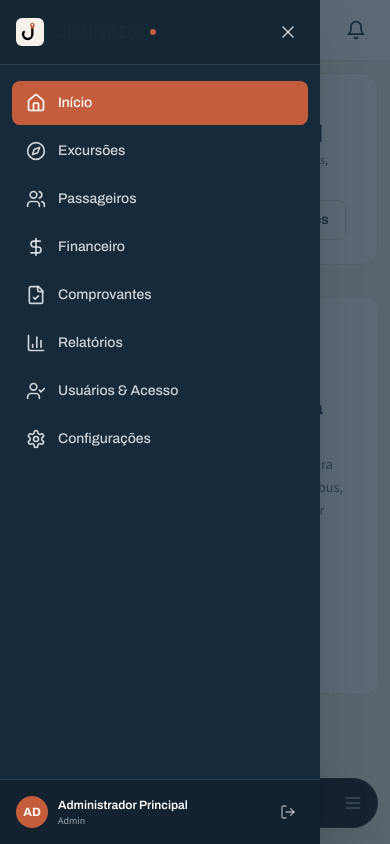
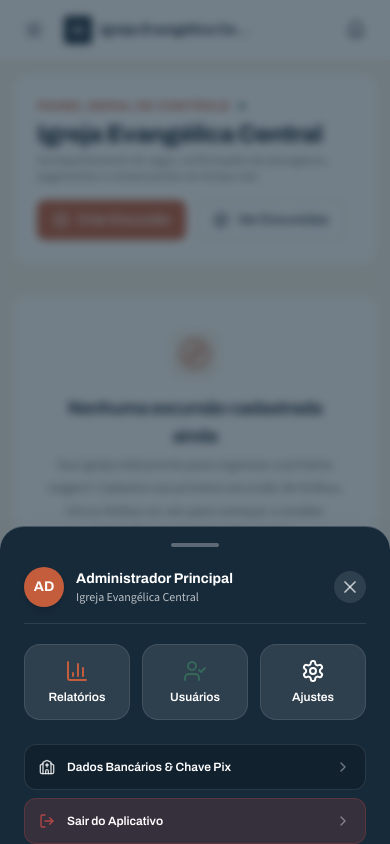
Before and after one commit to Taiwansz/jornada-gestao-excursoes, a Next.js app: page / in a window 390 px wide. Both pictures are taken after a click on the button 34 px from the left and 30 px from the top of the page. Built offline with nearby package versions, Linux system fonts and the light colour scheme.

Commit message:
style(mobile): implement Liquid Glassmorphism dock and Native App Action Sheet

```diff
--- a/src/components/layout/LayoutWrapper.tsx
+++ b/src/components/layout/LayoutWrapper.tsx
@@ -6,6 +6,7 @@ import { Sidebar } from './Sidebar';
 import { Header } from './Header';
 import { MobileNav } from './MobileNav';
 import { MobileBottomBar } from './MobileBottomBar';
+import { MobileActionSheet } from './MobileActionSheet';
 import { getReceipts } from '@/lib/store';
 
 interface LayoutWrapperProps {
@@ -15,6 +16,7 @@ interface LayoutWrapperProps {
 export const LayoutWrapper: React.FC<LayoutWrapperProps> = ({ children }) => {
   const pathname = usePathname();
   const [mobileNavOpen, setMobileNavOpen] = useState(false);
+  const [actionSheetOpen, setActionSheetOpen] = useState(false);
   const [mounted, setMounted] = useState(false);
   const [pendingReceiptsCount, setPendingReceiptsCount] = useState(0);
 
@@ -51,26 +53,32 @@ export const LayoutWrapper: React.FC<LayoutWrapperProps> = ({ children }) => {
       {/* Desktop Sidebar */}
       <Sidebar />
 
-      {/* Mobile Navigation Drawer */}
+      {/* Mobile Drawer (apenas acessado via topo se necessário) */}
       <MobileNav
         isOpen={mobileNavOpen}
         onClose={() => setMobileNavOpen(false)}
       />
 
+      {/* Mobile App Native Action Sheet (Substitui menu lateral no celular) */}
+      <MobileActionSheet
+        isOpen={actionSheetOpen}
+        onClose={() => setActionSheetOpen(false)}
+      />
+
       {/* Main Content Area */}
       <div className="flex-1 flex flex-col min-w-0 lg:pl-64">
         {/* Sticky Header */}
-        <Header onToggleMobileNav={() => setMobileNavOpen(!mobileNavOpen)} />
+        <Header onToggleMobileNav={() => setActionSheetOpen(true)} />
 
-        {/* Page Body with Thallium Dock Bottom Spacing */}
+        {/* Page Body with Spacing for Liquid Glass Dock */}
         <main className="flex-1 p-3 sm:p-6 lg:p-8 max-w-7xl mx-auto w-full pb-28 lg:pb-8">
           {children}
         </main>
       </div>
 
-      {/* Thallium Style Floating Capsule Dock */}
+      {/* Liquid Glass Capsule Dock */}
       <MobileBottomBar
-        onOpenMenu={() => setMobileNavOpen(true)}
+        onOpenActionSheet={() => setActionSheetOpen(true)}
         pendingReceiptsCount={pendingReceiptsCount}
       />
     </div>
--- /dev/null
+++ b/src/components/layout/MobileActionSheet.tsx
@@ -0,0 +1,126 @@
+'use client';
+
+import React from 'react';
+import Link from 'next/link';
+import {
+  BarChart3,
+  UserCheck,
+  Settings,
+  LogOut,
+  X,
+  Church,
+  HelpCircle,
+  ShieldCheck,
+  ChevronRight
+} from 'lucide-react';
+import { getCurrentUser, getInitialChurch } from '@/lib/store';
+
+interface MobileActionSheetProps {
+  isOpen: boolean;
+  onClose: () => void;
+}
+
+export const MobileActionSheet: React.FC<MobileActionSheetProps> = ({ isOpen, onClose }) => {
+  const user = getCurrentUser();
+  const church = getInitialChurch();
+
+  if (!isOpen) return null;
+
+  return (
+    <div className="fixed inset-0 z-50 lg:hidden flex flex-col justify-end select-none">
+      {/* Backdrop com desfoque */}
+      <div
+        className="fixed inset-0 bg-jornada-navy/60 backdrop-blur-sm transition-opacity duration-200"
+        onClick={onClose}
+        aria-hidden="true"
+      />
+
+      {/* Painel Nativo de Ações do App (Bottom Sheet) */}
+      <div className="relative w-full bg-jornada-navy text-white rounded-t-3xl border-t border-white/20 shadow-2xl p-6 z-10 space-y-5 animate-in slide-in-from-bottom duration-250 pb-safe">
+        {/* Handle visual do App (Drag Bar) */}
+        <div className="w-12 h-1 bg-white/30 rounded-full mx-auto -mt-2 mb-2" />
+
+        {/* Header do Perfil / Igreja */}
+        <div className="flex items-center justify-between pb-4 border-b border-white/10">
+          <div className="flex items-center gap-3">
+            <div className="w-10 h-10 rounded-full bg-jornada-terracotta text-white flex items-center justify-center font-heading font-bold text-sm shadow-md">
+              {user?.full_name?.substring(0, 2).toUpperCase() || 'AD'}
+            </div>
+            <div className="flex flex-col">
+              <span className="font-heading font-bold text-sm text-white truncate max-w-[200px]">
+                {user?.full_name || 'Administrador'}
+              </span>
+              <span className="font-body text-xs text-white/70 truncate max-w-[200px]">
+                {church.name}
+              </span>
+            </div>
+          </div>
+
+          <button
+            onClick={onClose}
+            className="p-1.5 text-white/70 hover:text-white rounded-full bg-white/10 transition-colors"
+          >
+            <X className="w-5 h-5" />
+          </button>
+        </div>
+
+        {/* Grid de Opções Secundárias do App */}
+        <div className="grid grid-cols-3 gap-3">
+          <Link
+            href="/relatorios"
+            onClick={onClose}
+            className="flex flex-col items-center justify-center p-3.5 rounded-2xl bg-white/10 hover:bg-white/15 border border-white/10 text-white transition-all active:scale-95 text-center space-y-1.5"
+          >
+            <BarChart3 className="w-6 h-6 text-jornada-terracotta" />
+            <span className="font-heading text-xs font-semibold">Relatórios</span>
+          </Link>
+
+          <Link
+            href="/usuarios"
+            onClick={onClose}
+            className="flex flex-col items-center justify-center p-3.5 rounded-2xl bg-white/10 hover:bg-white/15 border border-white/10 text-white transition-all active:scale-95 text-center space-y-1.5"
+          >
+            <UserCheck className="w-6 h-6 text-jornada-green" />
+            <span className="font-heading text-xs font-semibold">Usuários</span>
+          </Link>
+
+          <Link
+            href="/configuracoes"
+            onClick={onClose}
+            className="flex flex-col items-center justify-center p-3.5 rounded-2xl bg-white/10 hover:bg-white/15 border border-white/10 text-white transition-all active:scale-95 text-center space-y-1.5"
+          >
+            <Settings className="w-6 h-6 text-white" />
+            <span className="font-heading text-xs font-semibold">Ajustes</span>
+          </Link>
+        </div>
+
+        {/* Atalhos Rápidos da Igreja */}
+        <div className="space-y-2 pt-1">
+          <Link
+            href="/configuracoes"
+            onClick={onClose}
+            className="flex items-center justify-between p-3.5 rounded-xl bg-black/20 hover:bg-black/30 border border-white/10 text-white transition-colors"
+          >
+            <div className="flex items-center gap-3">
+              <Church className="w-4 h-4 text-white/80" />
+              <span className="font-heading text-xs font-semibold">Dados Bancários & Chave Pix</span>
+            </div>
+            <ChevronRight className="w-4 h-4 text-white/40" />
+          </Link>
+
+          <Link
+            href="/login"
+            onClick={onClose}
+            className="flex items-center justify-between p-3.5 rounded-xl bg-jornada-red/20 hover:bg-jornada-red/30 border border-jornada-red/30 text-white transition-colors"
+          >
+            <div className="flex items-center gap-3">
+              <LogOut className="w-4 h-4 text-jornada-red" />
+              <span className="font-heading text-xs font-semibold text-white">Sair do Aplicativo</span>
+            </div>
+            <ChevronRight className="w-4 h-4 text-white/40" />
+          </Link>
+        </div>
+      </div>
+    </div>
+  );
+};
--- a/src/components/layout/MobileBottomBar.tsx
+++ b/src/components/layout/MobileBottomBar.tsx
@@ -9,16 +9,16 @@ import {
   Users,
   DollarSign,
   FileCheck,
-  Menu
+  Grid
 } from 'lucide-react';
 
 interface MobileBottomBarProps {
-  onOpenMenu: () => void;
+  onOpenActionSheet: () => void;
   pendingReceiptsCount?: number;
 }
 
 export const MobileBottomBar: React.FC<MobileBottomBarProps> = ({
-  onOpenMenu,
+  onOpenActionSheet,
   pendingReceiptsCount = 0
 }) => {
   const pathname = usePathname();
@@ -33,8 +33,12 @@ export const MobileBottomBar: React.FC<MobileBottomBarProps> = ({
 
   return (
     <div className="lg:hidden fixed bottom-4 left-3 right-3 z-40 max-w-md mx-auto select-none pointer-events-auto">
-      {/* Thallium Design System - Floating Capsule Dock (#09090b surface with #27272a border) */}
-      <nav className="bg-[#09090b]/95 backdrop-blur-xl text-[#fafafa] border border-[#27272a] shadow-2xl rounded-full p-1.5 flex items-center justify-between gap-1">
+      {/* Liquid Glass Capsule Dock (Liquid Glassmorphism + Refraction Specular Line) */}
+      <nav className="relative bg-[#172A3A]/85 backdrop-blur-2xl backdrop-saturate-200 text-white border border-white/20 shadow-[0_12px_40px_rgba(0,0,0,0.45)] rounded-full p-1.5 flex items-center justify-between gap-1 ring-1 ring-white/10 overflow-hidden">
+
+        {/* Specular Top Reflection Highlight (Liquid Glass Effect) */}
+        <div className="absolute inset-x-0 top-0 h-[1px] bg-gradient-to-r from-transparent via-white/50 to-transparent pointer-events-none" />
+
         {navItems.map((item) => {
           const Icon = item.icon;
           const isActive = pathname === item.href || (item.href !== '/' && pathname.startsWith(item.href));
@@ -44,12 +48,12 @@ export const MobileBottomBar: React.FC<MobileBottomBarProps> = ({
               <Link
                 key={item.href}
                 href={item.href}
-                className="flex items-center gap-1.5 bg-[#C45D3C] text-white rounded-full px-3.5 py-1.5 font-heading text-[11px] font-bold shadow-xs transition-all duration-200 shrink-0"
+                className="flex items-center gap-1.5 bg-jornada-terracotta text-white rounded-full px-3.5 py-1.5 font-heading text-[11px] font-bold shadow-md transition-all duration-200 shrink-0 border border-white/20"
               >
                 <Icon className="w-4 h-4 stroke-[2.2px]" />
                 <span className="tracking-tight">{item.label}</span>
                 {item.badge && item.badge > 0 ? (
-                  <span className="w-4 h-4 bg-white text-[#C45D3C] text-[9px] font-extrabold rounded-full flex items-center justify-center ml-0.5">
+                  <span className="w-4 h-4 bg-white text-jornada-terracotta text-[9px] font-extrabold rounded-full flex items-center justify-center ml-0.5 shadow-xs">
                     {item.badge}
                   </span>
                 ) : null}
@@ -61,27 +65,27 @@ export const MobileBottomBar: React.FC<MobileBottomBarProps> = ({
             <Link
               key={item.href}
               href={item.href}
-              className="relative p-2 text-[#a1a1aa] hover:text-[#fafafa] active:scale-95 transition-all rounded-full flex items-center justify-center shrink-0"
+              className="relative p-2 text-white/75 hover:text-white active:scale-90 transition-all rounded-full flex items-center justify-center shrink-0"
               title={item.label}
             >
-              <Icon className="w-5 h-5 stroke-[1.75px]" />
+              <Icon className="w-5 h-5 stroke-[1.8px]" />
               {item.badge && item.badge > 0 ? (
-                <span className="absolute top-1 right-1 w-2 h-2 bg-[#C45D3C] rounded-full ring-2 ring-[#09090b]" />
+                <span className="absolute top-1 right-1 w-2 h-2 bg-jornada-terracotta rounded-full ring-2 ring-jornada-navy" />
               ) : null}
             </Link>
           );
         })}
 
-        {/* Separador Sutil Thallium (#27272a) */}
-        <div className="w-px h-4 bg-[#27272a] my-auto mx-0.5" />
+        {/* Separador Sutil Vidro */}
+        <div className="w-px h-4 bg-white/20 my-auto mx-0.5" />
 
-        {/* Botão de Menu Mais */}
+        {/* Botão de Ações do App (Substitui menu lateral por Bottom Action Sheet) */}
         <button
-          onClick={onOpenMenu}
-          className="p-2 text-[#a1a1aa] hover:text-[#fafafa] active:scale-95 transition-all rounded-full flex items-center justify-center shrink-0"
-          title="Menu Principal"
+          onClick={onOpenActionSheet}
+          className="p-2 text-white/75 hover:text-white active:scale-90 transition-all rounded-full flex items-center justify-center shrink-0"
+          title="Ações e Opções do App"
         >
-          <Menu className="w-5 h-5 stroke-[1.75px]" />
+          <Grid className="w-5 h-5 stroke-[1.8px]" />
         </button>
       </nav>
     </div>
```
